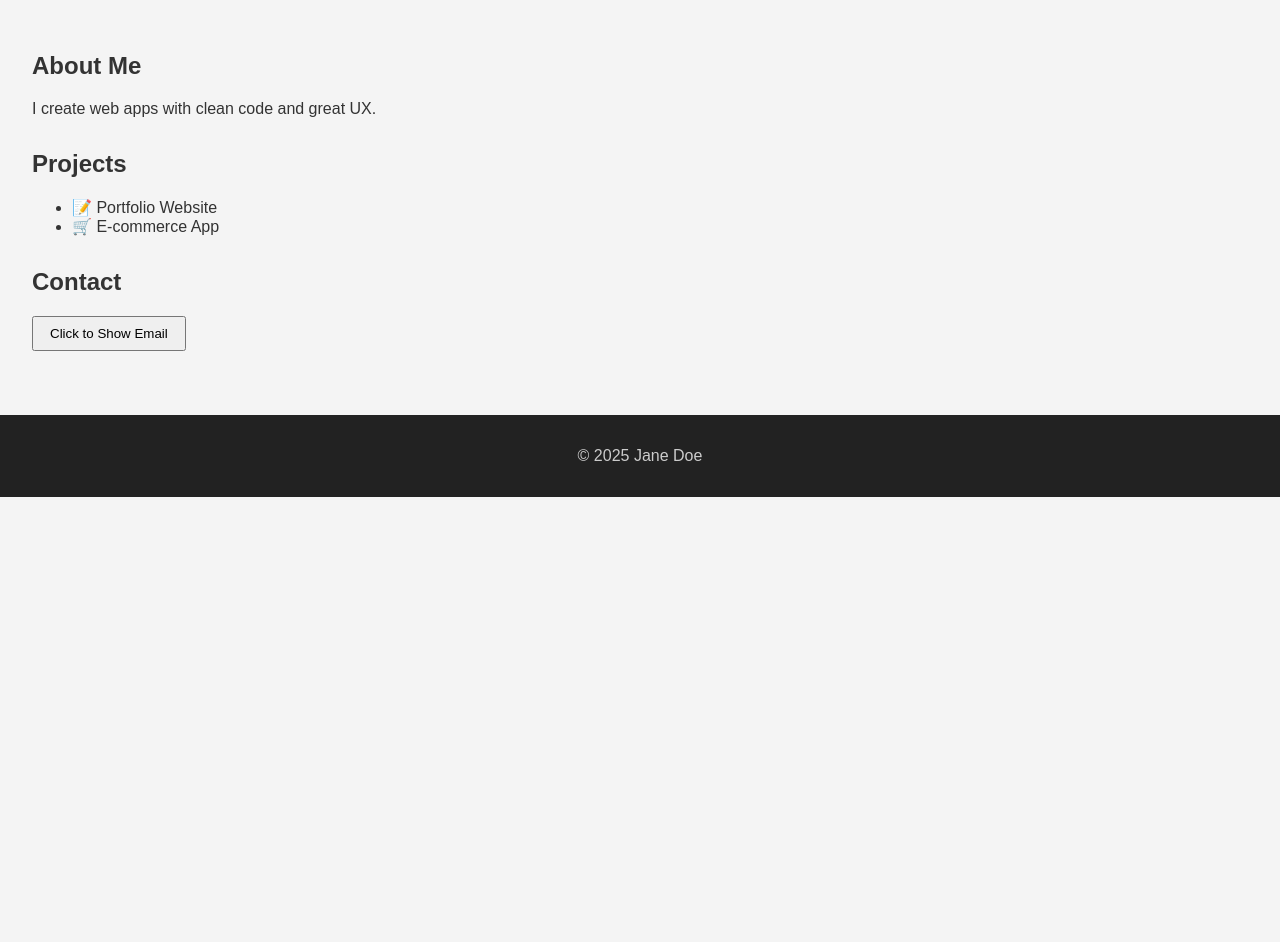
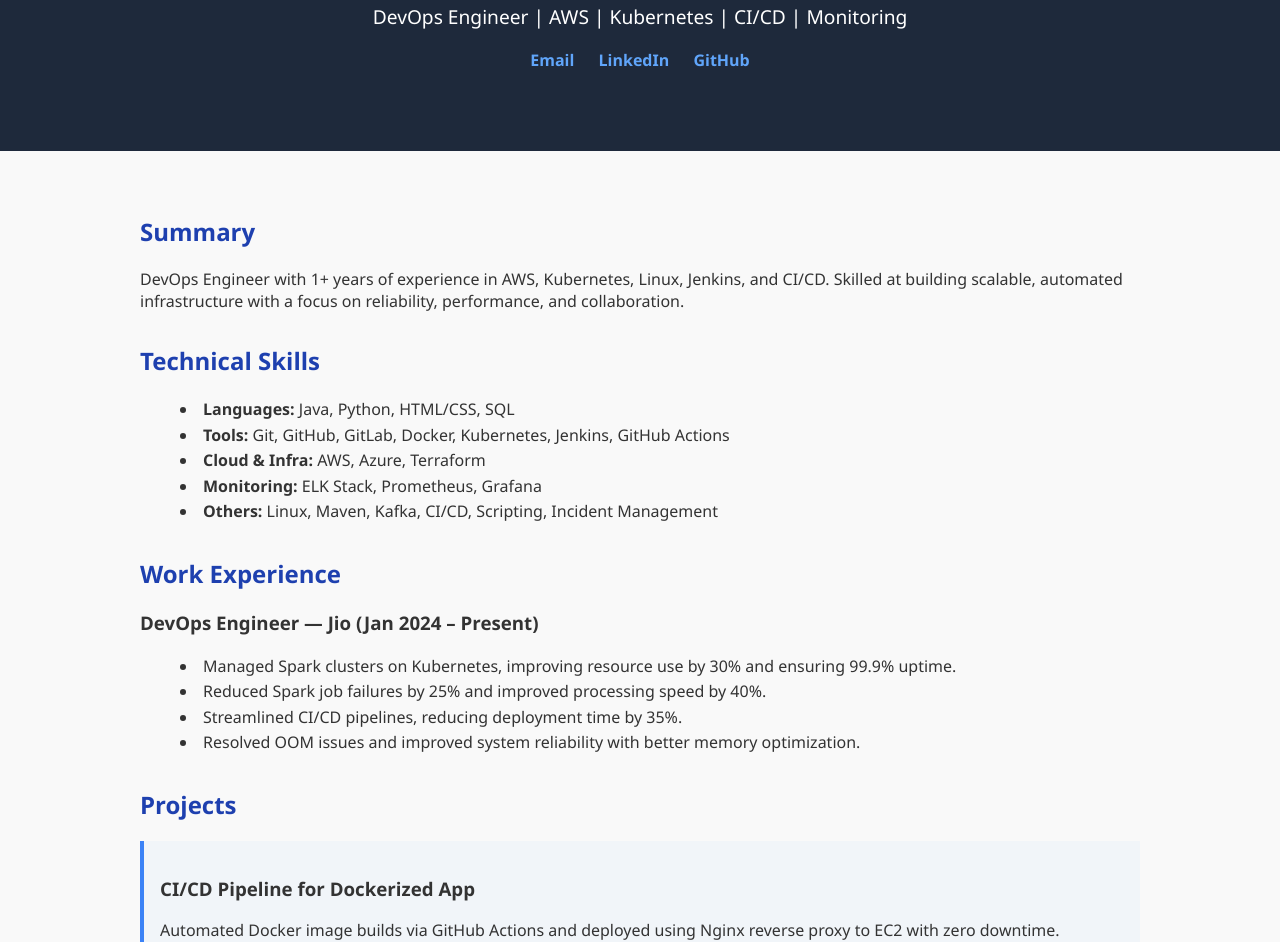
Before and after one commit to Bhakti60/DevOps_Project, a website: page public/index.html in a window 1280 px wide. Shown: the part 178-1120 px from the top of the page. Before the commit the page ends 800 px from the top, so only its background shows below. Drawn offline with Linux system fonts and the light colour scheme.

Commit message:
update the color

```diff
--- a/public/index.html
+++ b/public/index.html
@@ -1,40 +1,75 @@
 <!DOCTYPE html>
 <html lang="en">
 <head>
-  <meta charset="UTF-8">
-  <meta name="viewport" content="width=device-width, initial-scale=1.0">
-  <title>My Portfolio</title>
-  <link rel="stylesheet" href="style.css">
+  <meta charset="UTF-8" />
+  <meta name="viewport" content="width=device-width, initial-scale=1.0"/>
+  <title>Bhakti Mejari | DevOps Engineer</title>
+  <link rel="stylesheet" href="style.css" />
 </head>
 <body>
   <header>
-    <h1>Hi, I'm Jane Doe</h1>
-    <p>Web Developer & Designer</p>
+    <div class="container">
+      <h1>Bhakti Mejari</h1>
+      <p>DevOps Engineer | AWS | Kubernetes | CI/CD | Monitoring</p>
+      <div class="social-links">
+        <a href="mailto:bhaktimejari22@gmail.com">Email</a>
+        <a href="https://www.linkedin.com/in/bhaktimejari" target="_blank">LinkedIn</a>
+        <a href="https://github.com/Bhakti60" target="_blank">GitHub</a>
+      </div>
+    </div>
   </header>
 
-  <main>
-    <section>
-      <h2>About Me</h2>
-      <p>I create web apps with clean code and great UX.</p>
+  <main class="container">
+    <section id="summary" class="animate">
+      <h2>Summary</h2>
+      <p>DevOps Engineer with 1+ years of experience in AWS, Kubernetes, Linux, Jenkins, and CI/CD. Skilled at building scalable, automated infrastructure with a focus on reliability, performance, and collaboration.</p>
     </section>
 
-    <section>
-      <h2>Projects</h2>
+    <section id="skills" class="animate">
+      <h2>Technical Skills</h2>
       <ul>
-        <li>📝 Portfolio Website</li>
-        <li>🛒 E-commerce App</li>
+        <li><strong>Languages:</strong> Java, Python, HTML/CSS, SQL</li>
+        <li><strong>Tools:</strong> Git, GitHub, GitLab, Docker, Kubernetes, Jenkins, GitHub Actions</li>
+        <li><strong>Cloud & Infra:</strong> AWS, Azure, Terraform</li>
+        <li><strong>Monitoring:</strong> ELK Stack, Prometheus, Grafana</li>
+        <li><strong>Others:</strong> Linux, Maven, Kafka, CI/CD, Scripting, Incident Management</li>
       </ul>
     </section>
 
-    <section>
-      <h2>Contact</h2>
-      <button onclick="showEmail()">Click to Show Email</button>
-      <p id="email" style="display: none;">jane@example.com</p>
+    <section id="experience" class="animate">
+      <h2>Work Experience</h2>
+      <h3>DevOps Engineer — Jio <span>(Jan 2024 – Present)</span></h3>
+      <ul>
+        <li>Managed Spark clusters on Kubernetes, improving resource use by 30% and ensuring 99.9% uptime.</li>
+        <li>Reduced Spark job failures by 25% and improved processing speed by 40%.</li>
+        <li>Streamlined CI/CD pipelines, reducing deployment time by 35%.</li>
+        <li>Resolved OOM issues and improved system reliability with better memory optimization.</li>
+      </ul>
+    </section>
+
+    <section id="projects" class="animate">
+      <h2>Projects</h2>
+      <div class="project">
+        <h3>CI/CD Pipeline for Dockerized App</h3>
+        <p>Automated Docker image builds via GitHub Actions and deployed using Nginx reverse proxy to EC2 with zero downtime.</p>
+      </div>
+      <div class="project">
+        <h3>Centralized Logging & Monitoring</h3>
+        <p>Set up ELK stack with dynamic Kibana dashboards and alerting system. Integrated AWS S3 for scalable log storage and retrieval.</p>
+      </div>
+    </section>
+
+    <section id="education" class="animate">
+      <h2>Education</h2>
+      <ul>
+        <li><strong>B.E. in Information Technology</strong>, Datta Meghe College of Engineering, CGPA 8.84 (2019–2023)</li>
+        <li><strong>Diploma in IT</strong>, Government Polytechnic, 90% (2017–2020)</li>
+      </ul>
     </section>
   </main>
 
   <footer>
-    <p>&copy; 2025 Jane Doe</p>
+    <p>&copy; 2025 Bhakti Mejari. All rights reserved.</p>
   </footer>
 
   <script src="script.js"></script>
--- a/public/script.js
+++ b/public/script.js
@@ -1,3 +1,10 @@
-function showEmail() {
-    document.getElementById("email").style.display = "block";
-  }
+// Reveal elements on scroll
+const observer = new IntersectionObserver((entries) => {
+    entries.forEach(entry => {
+      if (entry.isIntersecting) {
+        entry.target.classList.add("visible");
+      }
+    });
+  });
+
+  document.querySelectorAll(".animate").forEach(el => observer.observe(el));
--- a/public/style.css
+++ b/public/style.css
@@ -1,28 +1,103 @@
 body {
-    font-family: Arial, sans-serif;
     margin: 0;
-    background-color: #f4f4f4;
+    font-family: 'Segoe UI', sans-serif;
+    background: #f9f9f9;
     color: #333;
+    scroll-behavior: smooth;
+    overflow-x: hidden;
   }
-  header {
-    background: #333;
-    color: rgb(31, 73, 212);
-    padding: 2rem;
-    text-align: center;
-  }
-  main {
+
+  .container {
+    max-width: 1000px;
+    margin: auto;
     padding: 2rem;
   }
+
+  header {
+    background: #1e293b;
+    color: #fff;
+    text-align: center;
+    padding: 3rem 1rem;
+    animation: slideFade 1s ease-in-out;
+  }
+
+  header h1 {
+    font-size: 2.5rem;
+    margin-bottom: 0.5rem;
+  }
+
+  header p {
+    font-size: 1.2rem;
+  }
+
+  .social-links a {
+    color: #60a5fa;
+    margin: 0 10px;
+    text-decoration: none;
+    font-weight: bold;
+    transition: color 0.3s, transform 0.3s;
+  }
+
+  .social-links a:hover {
+    color: #2563eb;
+    transform: scale(1.1);
+  }
+
+  h2 {
+    color: #1e40af;
+    margin-top: 2rem;
+  }
+
   section {
     margin-bottom: 2rem;
   }
-  button {
-    padding: 0.5rem 1rem;
-    cursor: pointer;
+
+  ul {
+    list-style: disc inside;
+    line-height: 1.6;
   }
+
+  .project {
+    background: #f1f5f9;
+    padding: 1rem;
+    margin-top: 1rem;
+    border-left: 4px solid #3b82f6;
+    transition: transform 0.3s ease, box-shadow 0.3s ease;
+  }
+
+  .project:hover {
+    transform: translateY(-5px);
+    box-shadow: 0 8px 16px rgba(0, 0, 0, 0.1);
+  }
+
   footer {
     text-align: center;
+    background: #1e293b;
+    color: white;
     padding: 1rem;
-    background: #222;
-    color: #ccc;
+    margin-top: 2rem;
   }
+
+  /* Hero animation */
+  @keyframes slideFade {
+    from {
+      opacity: 0;
+      transform: translateY(-20px);
+    }
+    to {
+      opacity: 1;
+      transform: translateY(0);
+    }
+  }
+
+  /* Scroll-based animation */
+  .animate {
+    opacity: 0;
+    transform: translateY(20px);
+    transition: all 0.6s ease-out;
+  }
+
+  .animate.visible {
+    opacity: 1;
+    transform: translateY(0);
+  }
```
